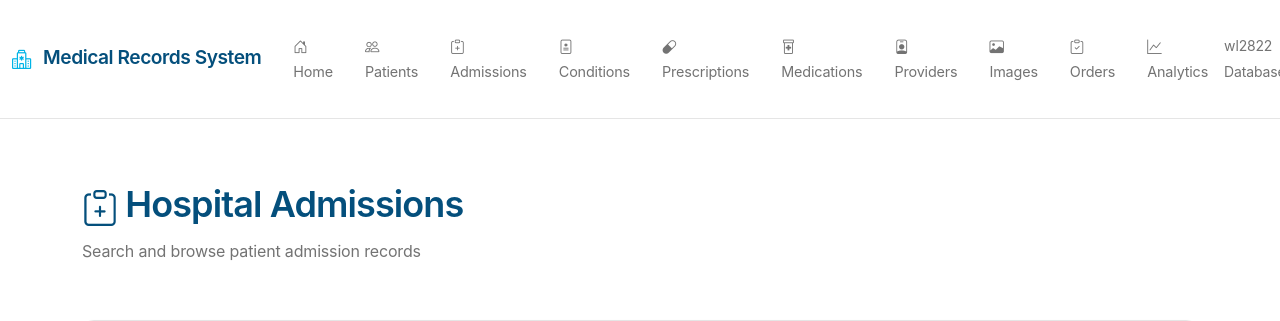
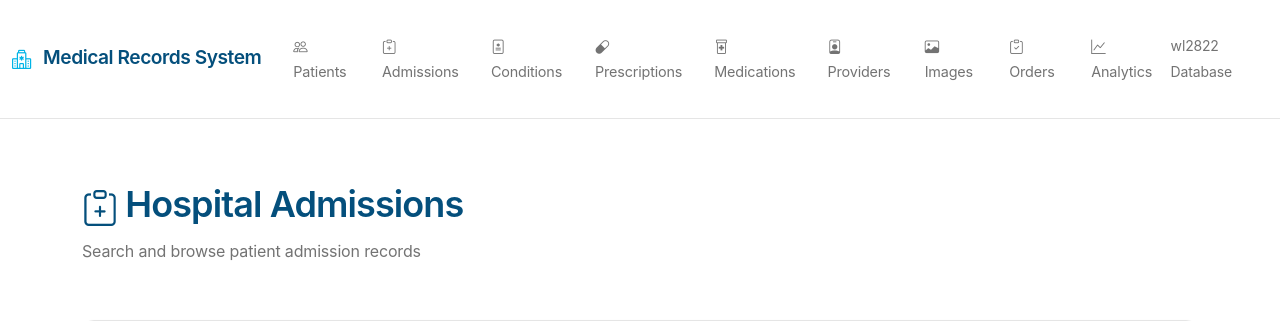
Before and after one commit to Dexin-Huang/coms4111, a Flask app: page /admissions in a window 1280 px wide. Shown: the top 321 px of the page. Run offline with Flask 3, Linux system fonts and the light colour scheme; parts of the project's set-up code (start-up, migrations or seed data) failed here and were passed over.

Commit message:
Remove Home link from navigation
- Clicking 'Medical Records System' brand takes you home
- Cleaner, more streamlined navigation
- Hospital icon already consistent throughout

```diff
--- a/webserver/templates/base.html
+++ b/webserver/templates/base.html
@@ -381,11 +381,6 @@
             <div class="collapse navbar-collapse" id="navbarNav">
                 <ul class="navbar-nav me-auto">
                     <li class="nav-item">
-                        <a class="nav-link" href="/">
-                            <i class="bi bi-house-door"></i> Home
-                        </a>
-                    </li>
-                    <li class="nav-item">
                         <a class="nav-link" href="/patients">
                             <i class="bi bi-people"></i> Patients
                         </a>
```
